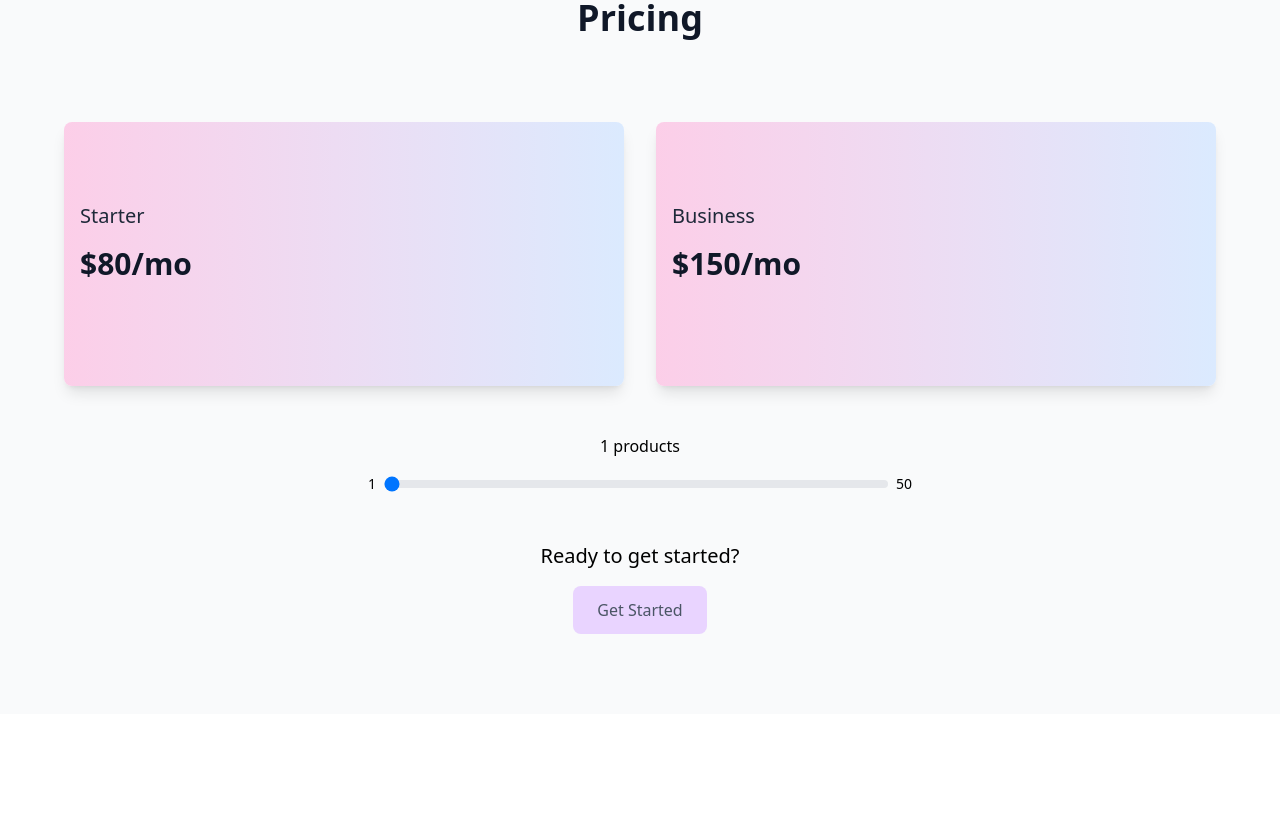
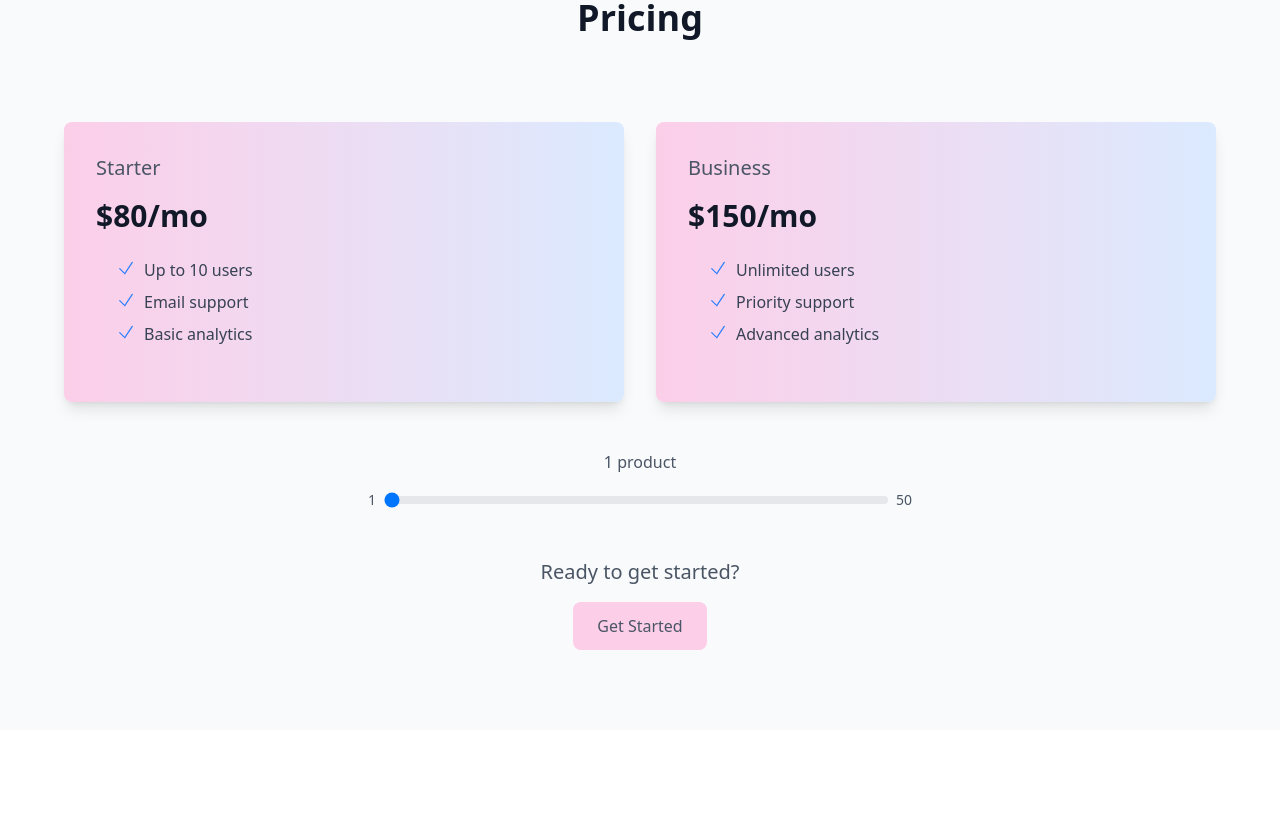
Before and after one commit to kanishka-commits/BizFlow, a React (Vite) app: page / in a window 1280 px wide. Shown: the part 3660-4476 px from the top of the page. Built offline with nearby package versions, Linux system fonts and the light colour scheme.

Commit message:
feat: added new feature as a key points in pricingsection

```diff
--- a/package.json
+++ b/package.json
@@ -10,6 +10,7 @@
     "preview": "vite preview"
   },
   "dependencies": {
+    "@heroicons/react": "^2.2.0",
     "@tailwindcss/vite": "^4.0.8",
     "autoprefixer": "^10.4.21",
     "axios": "^1.11.0",
@@ -18,8 +19,8 @@
     "nodemailer": "^7.0.5",
     "postcss": "^8.5.6",
     "react": "^18.3.1",
+    "react-chartjs-2": "^5.2.0",
     "react-dom": "^18.3.1",
-    "react-chartjs-2": "^5.2.0",
     "react-icons": "^5.5.0",
     "react-joyride": "^3.0.0-7",
     "react-router": "^7.2.0",
--- a/src/components/PricingSection.jsx
+++ b/src/components/PricingSection.jsx
@@ -1,25 +1,49 @@
-import { useState, useEffect } from 'react';
-import { motion } from "framer-motion";
-import { fadeIn, textVariant } from "../utils/motion";
-import { useTheme } from "../context/ThemeContext";
+import { useState } from 'react';
+import { motion } from 'framer-motion';
+import { fadeIn, textVariant } from '../utils/motion';
+import { CheckIcon } from '@heroicons/react/24/solid'; // Adjust import if needed
+
+const PricingCard = ({ name, price, features, animation }) => (
+  <motion.div
+    variants={animation}
+    className="rounded-lg bg-gradient-to-r from-pink-200 to-blue-100 p-8 shadow-lg"
+  >
+    <h3 className="text-xl text-gray-600 mb-4">{name}</h3>
+    <p className="text-3xl font-bold mb-6">${price}/mo</p>
+    <ul className="list-disc list-inside pl-5 text-gray-700 space-y-2 mb-6">
+      {features.map((feat) => (
+        <li key={feat} className="flex items-start">
+          <CheckIcon className="w-5 h-5 text-blue-500 mr-2 flex-shrink-0" />
+          {feat}
+        </li>
+      ))}
+    </ul>
+    {/* Add CTA button if needed */}
+  </motion.div>
+);
 
 const PricingSection = () => {
-  const [productCount, setProductCount] = useState(1)
-  const { isDarkMode } = useTheme();
-  const [animationKey, setAnimationKey] = useState(0);
+  const [productCount, setProductCount] = useState(1);
+  const starterPrice = Math.round(4000 * (productCount / 50));
+  const businessPrice = Math.round(7500 * (productCount / 50));
 
-  // Force animations to re-trigger when theme changes
-  useEffect(() => {
-    setAnimationKey(prev => prev + 1);
-  }, [isDarkMode]);
-
-  // Calculate prices based on product count
-  const starterPrice = Math.round(4000 * (productCount / 50))
-  const businessPrice = Math.round(7500 * (productCount / 50))
+  const plans = [
+    {
+      name: 'Starter',
+      price: starterPrice,
+      features: ['Up to 10 users', 'Email support', 'Basic analytics'],
+      animation: fadeIn('right', 0.5),
+    },
+    {
+      name: 'Business',
+      price: businessPrice,
+      features: ['Unlimited users', 'Priority support', 'Advanced analytics'],
+      animation: fadeIn('left', 0.5),
+    },
+  ];
 
   return (
     <motion.section
-      key={animationKey}
       variants={fadeIn('up', 0.2)}
       initial="hidden"
       whileInView="show"
@@ -28,142 +52,49 @@ const PricingSection = () => {
       <div className="max-w-6xl mx-auto">
         <motion.h2
           variants={textVariant(0.3)}
-          className={`rounded-lg py-5 text-3xl md:text-4xl font-bold text-center mb-16 ${isDarkMode ? 'text-white' : 'text-gray-900'}`}
+          className="rounded-lg py-5 text-3xl md:text-4xl font-bold text-center mb-16"
         >
           Pricing
         </motion.h2>
 
-        <motion.div
-          variants={fadeIn('up', 0.4)}
-          className="grid md:grid-cols-2 gap-8 mb-12"
-        >
-          {/* Starter Plan */}
-          {isDarkMode ? (
-            <motion.div
-              variants={fadeIn('right', 0.5)}
-              className="relative p-[1px] rounded-2xl bg-gradient-to-br from-fuchsia-500/60 via-indigo-500/60 to-cyan-500/60 shadow-xl hover:shadow-2xl transition-all duration-300 hover:-translate-y-1"
-            >
-              <div className="rounded-2xl bg-white/70 dark:bg-slate-900/60 backdrop-blur-md border border-white/30 dark:border-white/10 p-8">
-                <motion.h3
-                  variants={fadeIn('up', 0.6)}
-                  className="text-xl font-semibold text-white mb-2"
-                >
-                  Starter
-                </motion.h3>
-                <motion.p
-                  variants={fadeIn('up', 0.7)}
-                  className="text-4xl font-bold tracking-tight text-white mb-2"
-                >
-                  ${starterPrice}/mo
-                </motion.p>
-              </div>
-            </motion.div>
-          ) : (
-            <motion.div
-              variants={fadeIn('right', 0.5)}
-              className="py-20 px-4 bg-gradient-to-r from-pink-200 to-blue-100 p-8 rounded-lg shadow-lg"
-            >
-              <motion.h3
-                variants={fadeIn('up', 0.6)}
-                className="text-xl text-gray-800 mb-4"
-              >
-                Starter
-              </motion.h3>
-              <motion.p
-                variants={fadeIn('up', 0.7)}
-                className="text-3xl font-bold text-gray-900 mb-6"
-              >
-                ${starterPrice}/mo
-              </motion.p>
-            </motion.div>
-          )}
-
-          {/* Business Plan */}
-          {isDarkMode ? (
-            <motion.div
-              variants={fadeIn('left', 0.5)}
-              className="relative p-[1px] rounded-2xl bg-gradient-to-br from-violet-500/60 via-indigo-500/60 to-blue-500/60 shadow-xl hover:shadow-2xl transition-all duration-300 hover:-translate-y-1"
-            >
-              <div className="rounded-2xl bg-white/70 dark:bg-slate-900/60 backdrop-blur-md border border-white/30 dark:border-white/10 p-8">
-                <motion.h3
-                  variants={fadeIn('up', 0.6)}
-                  className="text-xl font-semibold text-white mb-2"
-                >
-                  Business
-                </motion.h3>
-                <motion.p
-                  variants={fadeIn('up', 0.7)}
-                  className="text-4xl font-bold tracking-tight text-white mb-2"
-                >
-                  ${businessPrice}/mo
-                </motion.p>
-              </div>
-            </motion.div>
-          ) : (
-            <motion.div
-              variants={fadeIn('left', 0.5)}
-              className="py-20 px-4 bg-gradient-to-r from-pink-200 to-blue-100 p-8 rounded-lg shadow-lg"
-            >
-              <motion.h3
-                variants={fadeIn('up', 0.6)}
-                className="text-xl text-gray-800 mb-4"
-              >
-                Business
-              </motion.h3>
-              <motion.p
-                variants={fadeIn('up', 0.7)}
-                className="text-3xl font-bold text-gray-900 mb-6"
-              >
-                ${businessPrice}/mo
-              </motion.p>
-            </motion.div>
-          )}
+        <motion.div variants={fadeIn('up', 0.4)} className="grid md:grid-cols-2 gap-8 mb-12">
+          {plans.map((plan) => (
+            <PricingCard
+              key={plan.name}
+              {...plan}
+            />
+          ))}
         </motion.div>
 
-        <motion.div
-          variants={fadeIn('up', 0.8)}
-          className="max-w-xl mx-auto"
-        >
-          <motion.p
-            variants={fadeIn('up', 0.9)}
-            className={`text-center mb-4 ${isDarkMode ? 'text-white' : 'text-black'}`}
-          >
-            {productCount} products
+        {/* Slider and CTA sections below */}
+        <motion.div variants={fadeIn('up', 0.8)} className="max-w-xl mx-auto">
+          <motion.p variants={fadeIn('up', 0.9)} className="text-center text-gray-600 mb-4">
+            {productCount} product{productCount > 1 ? 's' : ''}
           </motion.p>
-
-          <motion.div
-            variants={fadeIn('up', 1.0)}
-            className="relative px-4"
-          >
+          <motion.div variants={fadeIn('up', 1.0)} className="relative px-4">
             <div className="flex items-center gap-2">
-              <span className={`text-xs sm:text-sm ${isDarkMode ? 'text-white' : 'text-black'}`}>1</span>
+              <span className="text-xs sm:text-sm text-gray-600">1</span>
               <input
                 type="range"
                 min="1"
                 max="50"
+                step="1"
                 value={productCount}
                 onChange={(e) => setProductCount(parseInt(e.target.value))}
-                className={`flex-1 h-2 rounded-lg appearance-none cursor-pointer ${isDarkMode ? 'bg-slate-600' : 'bg-gray-200'}`}
+                className="flex-1 h-2 bg-gray-200 rounded-lg appearance-none cursor-pointer"
               />
-              <span className={`text-xs sm:text-sm ${isDarkMode ? 'text-white' : 'text-black'}`}>50</span>
+              <span className="text-xs sm:text-sm text-gray-600">50</span>
             </div>
           </motion.div>
-
-          <motion.div
-            variants={fadeIn('up', 1.1)}
-            className="text-center mt-12"
-          >
-            <motion.p
-              variants={fadeIn('up', 1.2)}
-              className={`text-xl mb-4 ${isDarkMode ? 'text-white' : 'text-black'}`}
-            >
+          <motion.div variants={fadeIn('up', 1.1)} className="text-center mt-12">
+            <motion.p variants={fadeIn('up', 1.2)} className="text-xl text-gray-600 mb-4">
               Ready to get started?
             </motion.p>
             <motion.button
               variants={fadeIn('up', 1.3)}
               whileHover={{ scale: 1.05 }}
               whileTap={{ scale: 0.95 }}
-              className="bg-purple-200 dark:bg-purple-600 text-gray-600 dark:text-white px-6 py-3 rounded-lg transition-all duration-300 ease-in-out hover:bg-purple-300 dark:hover:bg-purple-700 hover:scale-105 hover:shadow-[0_0_15px_#e9d5ff] dark:hover:shadow-[0_0_18px_#7c3aed] cursor-pointer"
+              className="bg-pink-200 text-gray-600 px-6 py-3 rounded-lg transition duration-300 hover:bg-pink-300 hover:shadow-lg cursor-pointer"
             >
               Get Started
             </motion.button>
@@ -171,7 +102,7 @@ const PricingSection = () => {
         </motion.div>
       </div>
     </motion.section>
-  )
-}
+  );
+};
 
-export default PricingSection
+export default PricingSection;
```
Also changed, not shown: 1 other file (tests, documents, lock files or other folders).
